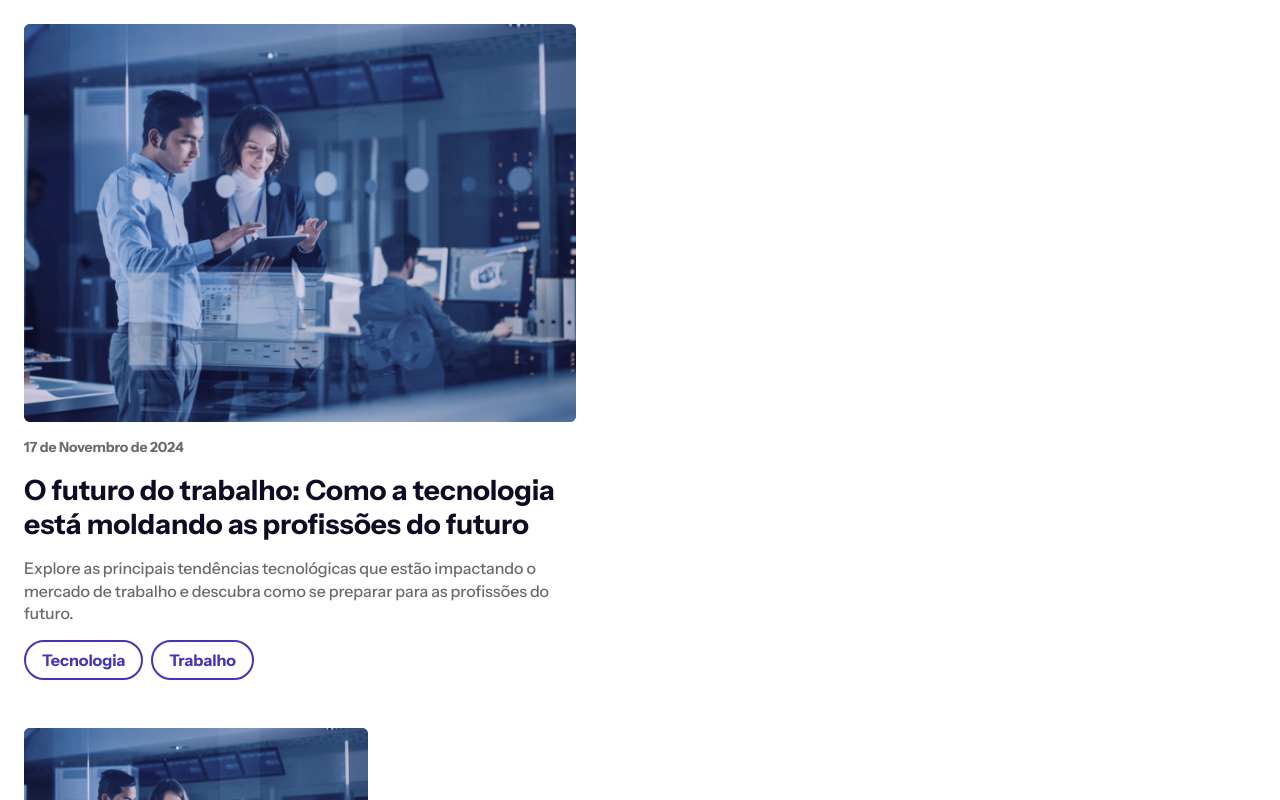
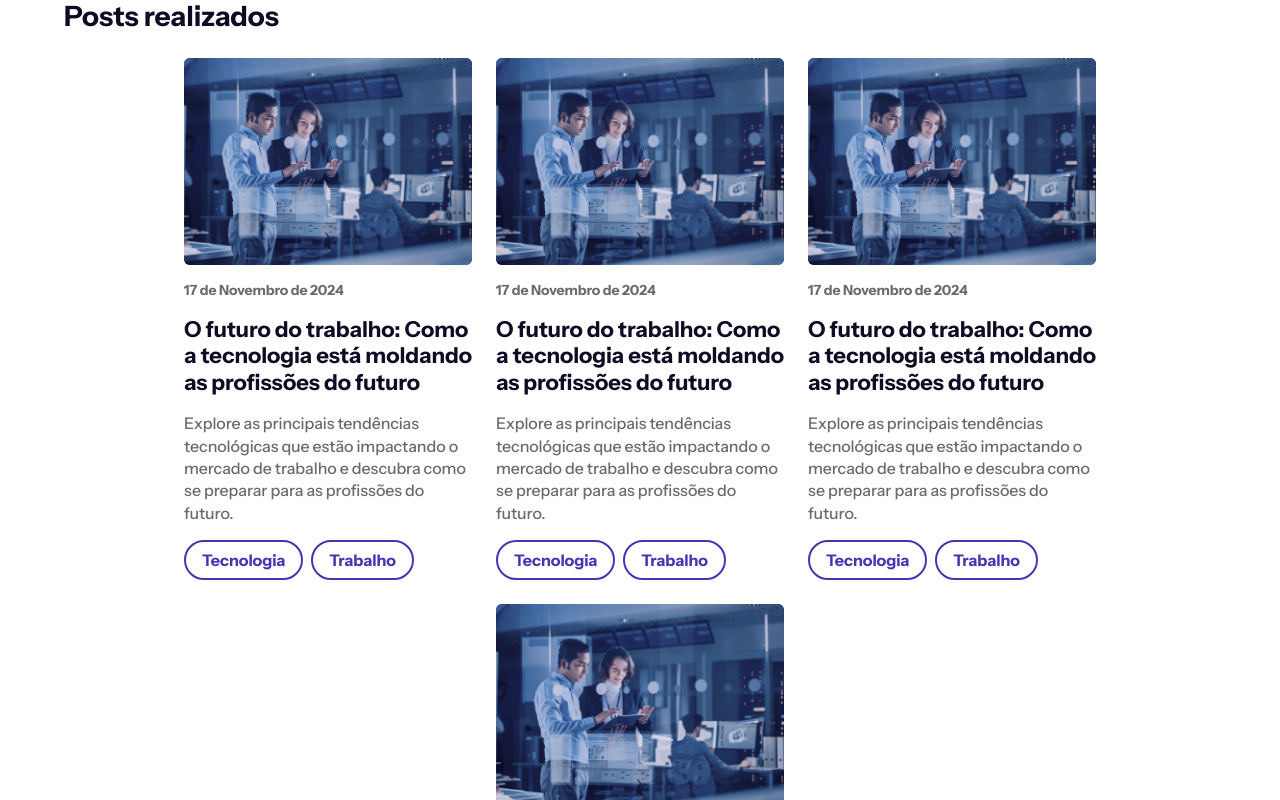
Before and after one commit to marcosaureliodevelop/blog-template, a React (Create React App) app: page / in a window 1280 px wide. Shown: the top 800 px of the page. Built offline with nearby package versions, Linux system fonts and the light colour scheme.

Commit message:
component: create PostLine

```diff
--- a/src/components/molecules/Posts/styled.ts
+++ b/src/components/molecules/Posts/styled.ts
@@ -7,7 +7,6 @@ const PostStyled = styled.section`
     justify-content: flex-start;
     align-items: flex-start;
     gap: 16px;
-    padding: 24px;
     box-sizing: border-box;
     width: 100%;
 `;
--- a/src/components/organisms/PostLine/index.tsx
+++ b/src/components/organisms/PostLine/index.tsx
@@ -2,12 +2,53 @@ import React from "react";
 
 import {
     PostLineStyled,
-    PostLineWrapper
+    PostLineContainer,
+    PostLineContainerWrapper
 } from "./styled";
 
-const PostLine: React.FC = () => {
+import Headline from "../../atoms/Headline";
+import Posts from "../../molecules/Posts";
+
+interface PostProps {
+    postImage: {
+        path: string;
+        alt: string;
+        title: string;
+    };
+    postDate: string;
+    headline: {
+        variant: "primary" | "secondary" | "tertinary";
+        content: string;
+    };
+    description: string;
+    postCategory: string[];
+};
+
+interface PostLineProps {
+    title: string;
+    posts: PostProps[]
+};
+
+const PostLine: React.FC<PostLineProps> = ({ title, posts }) => {
     return (
-        <></>
+        <PostLineStyled>
+            <PostLineContainer>
+                <Headline variant="secondary" content="Posts realizados" />
+                <PostLineContainerWrapper>
+
+                    {posts.map(item => (
+                        <Posts
+                            postImage={item.postImage}
+                            postDate={item.postDate}
+                            headline={item.headline}
+                            description={item.description}
+                            postCategory={item.postCategory}
+                            variant="small" />
+                    ))}
+
+                </PostLineContainerWrapper>
+            </PostLineContainer>
+        </PostLineStyled>
     );
 };
 
--- a/src/components/organisms/PostLine/styled.ts
+++ b/src/components/organisms/PostLine/styled.ts
@@ -1,5 +1,34 @@
 import styled from "styled-components";
+import { Devices } from "../../../styles/helpers/Devices";
 
-export const PostLineStyled = styled.div``;
+export const PostLineStyled = styled.section`
+    position: relative;
+    display: flex;
+    flex-direction: column;
+    justify-content: center;
+    align-items: center;
+    width: 100%;
+    text-align: start;
+`;
 
-export const PostLineWrapper = styled.div``;
+export const PostLineContainer = styled.div`
+    position: relative;
+    display: flex;
+    flex-direction: column;
+    justify-content: center;
+    width: 1224px;
+    gap: 24px;
+
+    @media screen and (max-width: ${Devices.largeDesktop}) {
+        width: 90%;
+    }
+`;
+
+export const PostLineContainerWrapper = styled.div`
+    display: flex;
+    flex-direction: row;
+    justify-content: center;
+    width: 100%;
+    gap: 24px;
+    flex-wrap: wrap;
+`;
--- a/src/pages/HomePage/index.tsx
+++ b/src/pages/HomePage/index.tsx
@@ -1,33 +1,89 @@
 import React from "react";
 
-import Posts from "../../components/molecules/Posts";
+import PostLine from "../../components/organisms/PostLine";
+
+interface PostProps {
+    postImage: {
+        path: string;
+        alt: string;
+        title: string;
+    };
+    postDate: string;
+    headline: {
+        variant: "primary" | "secondary" | "tertinary";
+        content: string;
+    };
+    description: string;
+    postCategory: string[];
+};
 
 const HomePage: React.FC = () => {
+
+    /** esta constante representa o retorno da api fictícia */
+    const posts: PostProps[] = [
+        {
+            postImage: {
+                path: require("./image.png"),
+                alt: "Imagem do Post",
+                title: "Imagem do Post"
+            },
+            postDate: "17 de Novembro de 2024",
+            headline: {
+                variant: "primary",
+                content: "O futuro do trabalho: Como a tecnologia está moldando as profissões do futuro"
+            },
+            description: "Explore as principais tendências tecnológicas que estão impactando o mercado de trabalho e descubra como se preparar para as profissões do futuro.",
+            postCategory: ["Tecnologia", "Trabalho"]
+        },
+        {
+            postImage: {
+                path: require("./image.png"),
+                alt: "Imagem do Post",
+                title: "Imagem do Post"
+            },
+            postDate: "17 de Novembro de 2024",
+            headline: {
+                variant: "primary",
+                content: "O futuro do trabalho: Como a tecnologia está moldando as profissões do futuro"
+            },
+            description: "Explore as principais tendências tecnológicas que estão impactando o mercado de trabalho e descubra como se preparar para as profissões do futuro.",
+            postCategory: ["Tecnologia", "Trabalho"]
+        },
+        {
+            postImage: {
+                path: require("./image.png"),
+                alt: "Imagem do Post",
+                title: "Imagem do Post"
+            },
+            postDate: "17 de Novembro de 2024",
+            headline: {
+                variant: "primary",
+                content: "O futuro do trabalho: Como a tecnologia está moldando as profissões do futuro"
+            },
+            description: "Explore as principais tendências tecnológicas que estão impactando o mercado de trabalho e descubra como se preparar para as profissões do futuro.",
+            postCategory: ["Tecnologia", "Trabalho"]
+        },
+        {
+            postImage: {
+                path: require("./image.png"),
+                alt: "Imagem do Post",
+                title: "Imagem do Post"
+            },
+            postDate: "17 de Novembro de 2024",
+            headline: {
+                variant: "primary",
+                content: "O futuro do trabalho: Como a tecnologia está moldando as profissões do futuro"
+            },
+            description: "Explore as principais tendências tecnológicas que estão impactando o mercado de trabalho e descubra como se preparar para as profissões do futuro.",
+            postCategory: ["Tecnologia", "Trabalho"]
+        }
+    ];
+
     return (
         <>
-            <Posts
-                postImage={{ path: require("./image.png"), alt: "Imagem do Post", title: "Imagem do Post" }}
-                postDate="17 de Novembro de 2024"
-                headline={{ variant: "primary", content: "O futuro do trabalho: Como a tecnologia está moldando as profissões do futuro" }}
-                description="Explore as principais tendências tecnológicas que estão impactando o mercado de trabalho e descubra como se preparar para as profissões do futuro."
-                postCategory={["Tecnologia", "Trabalho"]}
-                variant="large" />
-
-            <Posts
-                postImage={{ path: require("./image.png"), alt: "Imagem do Post", title: "Imagem do Post" }}
-                postDate="17 de Novembro de 2024"
-                headline={{ variant: "primary", content: "O futuro do trabalho: Como a tecnologia está moldando as profissões do futuro" }}
-                description="Explore as principais tendências tecnológicas que estão impactando o mercado de trabalho e descubra como se preparar para as profissões do futuro."
-                postCategory={["Tecnologia", "Trabalho"]}
-                variant="medium" />
-
-            <Posts
-                postImage={{ path: require("./image.png"), alt: "Imagem do Post", title: "Imagem do Post" }}
-                postDate="17 de Novembro de 2024"
-                headline={{ variant: "primary", content: "O futuro do trabalho: Como a tecnologia está moldando as profissões do futuro" }}
-                description="Explore as principais tendências tecnológicas que estão impactando o mercado de trabalho e descubra como se preparar para as profissões do futuro."
-                postCategory={["Tecnologia", "Trabalho"]}
-                variant="small" />
+            <PostLine
+                title="Posts Relacionados"
+                posts={posts} />
         </>
     );
 };
```
Also changed, not shown: src/components/organisms/PostLine/image.png (added).
